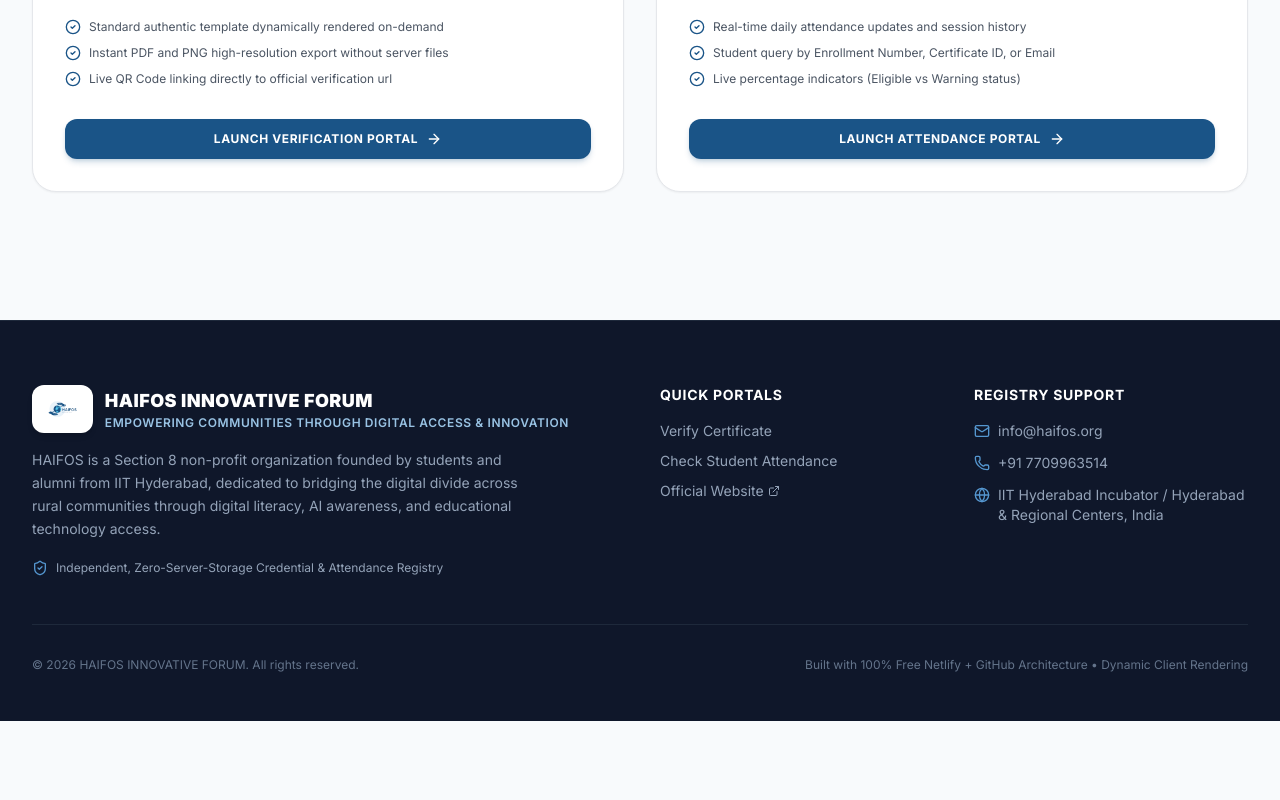
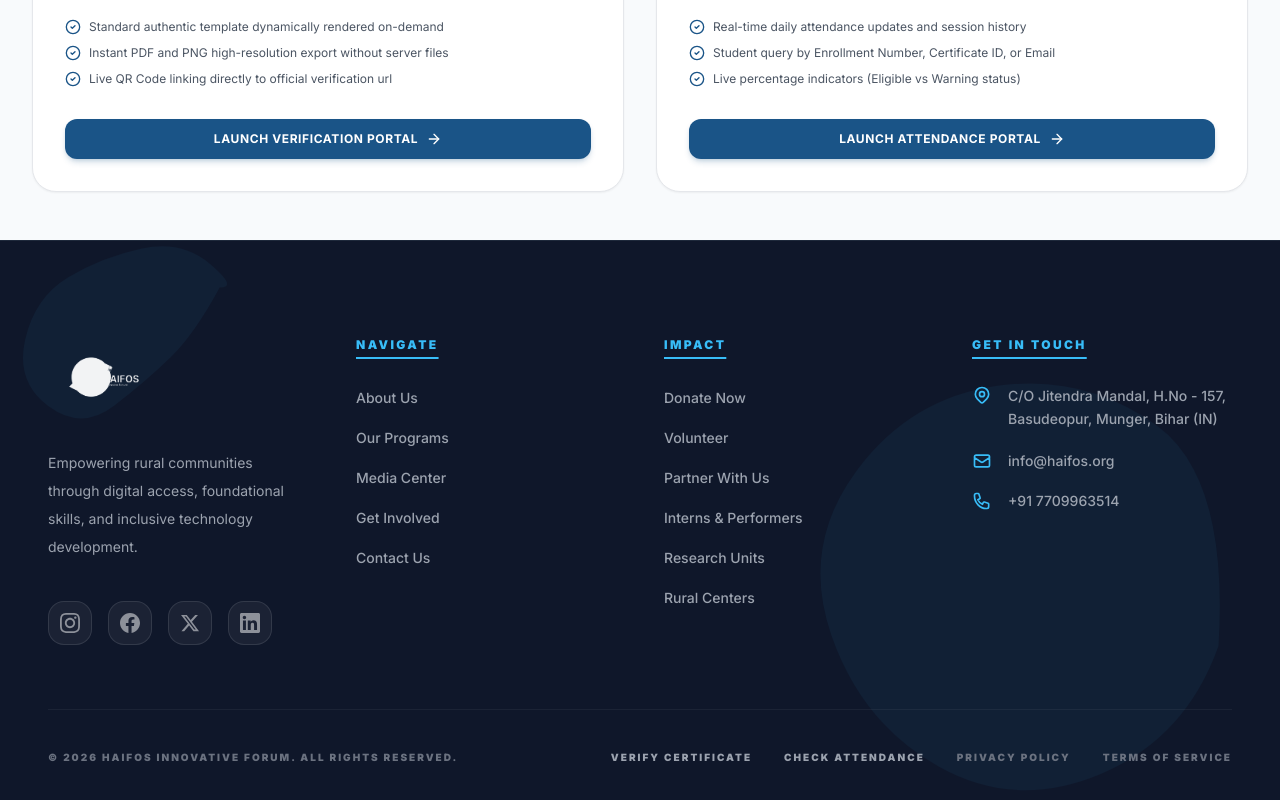
Before and after one commit to ideagen25-dot/haifos-attendance, a React (Vite) app: page / in a window 1280 px wide. Shown: the part 1056-1856 px from the top of the page. Before the commit the page ends 1777 px from the top, so only its background shows below. Built offline with nearby package versions, Linux system fonts and the light colour scheme; no server answers; the database is empty; a web font is replaced by a local one.

Commit message:
Match official HAIFOS website footer design, layout, assets, and styling

```diff
--- a/src/components/Footer.tsx
+++ b/src/components/Footer.tsx
@@ -1,5 +1,4 @@
 import React from 'react';
-import { ShieldCheck, Heart, ExternalLink, Mail, Phone, Globe } from 'lucide-react';
 import { SystemSettings } from '../types';
 
 interface FooterProps {
@@ -9,90 +8,228 @@ interface FooterProps {
 
 export const Footer: React.FC<FooterProps> = ({ settings, setActiveTab }) => {
   return (
-    <footer className="no-print bg-slate-900 text-slate-300 border-t border-slate-800 pt-16 pb-12 mt-20">
-      <div className="max-w-7xl mx-auto px-4 sm:px-6 lg:px-8">
-        <div className="grid grid-cols-1 md:grid-cols-4 gap-10 pb-12 border-b border-slate-800">
+    <footer className="no-print relative bg-[#0F172A] text-white overflow-hidden py-16 lg:py-24 border-t border-slate-800">
 
-          {/* Col 1: About HAIFOS */}
-          <div className="md:col-span-2 space-y-4">
-            <div className="flex items-center gap-3">
-              <div className="bg-white p-2 rounded-xl shadow-md flex items-center justify-center">
-                <img src="/haifos-logo.png" alt="HAIFOS" className="h-8 w-auto object-contain" />
-              </div>
-              <div>
-                <h4 className="text-white font-black text-lg tracking-wide">{settings.orgName}</h4>
-                <p className="text-xs text-brand-300 font-semibold uppercase tracking-wider">{settings.orgTagline}</p>
-              </div>
-            </div>
-            <p className="text-sm text-slate-400 max-w-lg leading-relaxed">
-              HAIFOS is a Section 8 non-profit organization founded by students and alumni from IIT Hyderabad, dedicated to bridging the digital divide across rural communities through digital literacy, AI awareness, and educational technology access.
+      {/* Decorative Asymmetric Blobs matching HAIFOS official website */}
+      <svg
+        viewBox="0 0 500 500"
+        className="absolute bottom-0 right-0 w-[40vw] max-w-lg text-[#38bdf8]/5 pointer-events-none select-none"
+        aria-hidden="true"
+      >
+        <path
+          d="M440,290Q408,380,325,415Q242,450,167,408Q92,366,62,280Q32,194,85,121Q138,48,224,36Q310,24,380,75Q450,126,440,290Z"
+          fill="currentColor"
+        />
+      </svg>
+      <svg
+        viewBox="0 0 600 500"
+        className="absolute top-0 left-0 w-[25vw] max-w-sm text-[#38bdf8]/5 pointer-events-none select-none"
+        aria-hidden="true"
+      >
+        <path
+          d="M412,87Q365,174,320,218Q275,262,214,309Q153,356,91,310Q29,264,47,185Q65,106,128,68Q191,30,266,14Q341,-2,394,43Q447,88,412,87Z"
+          fill="currentColor"
+        />
+      </svg>
+
+      <div className="max-w-7xl mx-auto px-6 sm:px-8 lg:px-12 relative z-10">
+        <div className="grid grid-cols-1 md:grid-cols-2 lg:grid-cols-4 gap-16 lg:gap-12">
+
+          {/* Brand Column */}
+          <div className="lg:col-span-1">
+            <a
+              href="https://haifos.org"
+              target="_blank"
+              rel="noopener noreferrer"
+              className="mb-8 block"
+            >
+              <img
+                src="/haifos-logo.png"
+                alt="HAIFOS"
+                className="object-contain h-16 sm:h-20 w-auto brightness-0 invert opacity-95 hover:opacity-100 transition-opacity"
+              />
+            </a>
+            <p className="text-gray-400 text-sm leading-loose mb-10 max-w-xs">
+              Empowering rural communities through digital access, foundational skills, and inclusive technology development.
             </p>
-            <div className="flex items-center gap-2 text-xs text-slate-400 pt-1">
-              <ShieldCheck className="w-4 h-4 text-brand-400" />
-              <span>Independent, Zero-Server-Storage Credential &amp; Attendance Registry</span>
+            <div className="flex gap-4">
+              {[
+                {
+                  icon: (
+                    <svg className="w-5 h-5 fill-current" viewBox="0 0 24 24">
+                      <path d="M12 2.163c3.204 0 3.584.012 4.85.07 3.252.148 4.771 1.691 4.919 4.919.058 1.265.069 1.645.069 4.849 0 3.205-.012 3.584-.069 4.849-.149 3.225-1.664 4.771-4.919 4.919-1.266.058-1.644.07-4.85.07-3.204 0-3.584-.012-4.849-.07-3.26-.149-4.771-1.699-4.919-4.92-.058-1.265-.07-1.644-.07-4.849 0-3.204.013-3.583.07-4.849.149-3.227 1.664-4.771 4.919-4.919 1.266-.057 1.645-.069 4.849-.069zm0-2.163c-3.259 0-3.667.014-4.947.072-4.358.2-6.78 2.618-6.98 6.98-.059 1.281-.073 1.689-.073 4.948 0 3.259.014 3.668.072 4.948.2 4.358 2.618 6.78 6.98 6.98 1.281.058 1.689.072 4.948.072 3.259 0 3.668-.014 4.948-.072 4.354-.2 6.782-2.618 6.979-6.98.059-1.28.073-1.689.073-4.948 0-3.259-.014-3.667-.072-4.947-.196-4.354-2.617-6.78-6.979-6.98-1.281-.059-1.69-.073-4.949-.073zm0 5.838c-3.403 0-6.162 2.759-6.162 6.162s2.759 6.163 6.162 6.163 6.162-2.759 6.162-6.163c0-3.403-2.759-6.162-6.162-6.162zm0 10.162c-2.209 0-4-1.79-4-4 0-2.209 1.791-4 4-4s4 1.791 4 4c0 2.21-1.791 4-4 4zm6.406-11.845c-.796 0-1.441.645-1.441 1.44s.645 1.44 1.441 1.44c.795 0 1.439-.645 1.439-1.44s-.644-1.44-1.439-1.44z"/>
+                    </svg>
+                  ),
+                  label: 'Instagram',
+                  href: 'https://www.instagram.com/forumhaifos023'
+                },
+                {
+                  icon: (
+                    <svg className="w-5 h-5 fill-current" viewBox="0 0 24 24">
+                      <path d="M24 12.073c0-6.627-5.373-12-12-12s-12 5.373-12 12c0 5.99 4.388 10.954 10.125 11.854v-8.385H7.078v-3.47h3.047V9.43c0-3.007 1.792-4.669 4.533-4.669 1.312 0 2.686.235 2.686.235v2.953H15.83c-1.491 0-1.956.925-1.956 1.874v2.25h3.328l-.532 3.47h-2.796v8.385C19.612 23.027 24 18.062 24 12.073z"/>
+                    </svg>
+                  ),
+                  label: 'Facebook',
+                  href: 'https://www.facebook.com/haifosforum'
+                },
+                {
+                  icon: (
+                    <svg className="w-5 h-5 fill-current" viewBox="0 0 24 24">
+                      <path d="M18.244 2.25h3.308l-7.227 8.26 8.502 11.24H16.17l-5.214-6.817L4.99 21.75H1.68l7.73-8.835L1.254 2.25H8.08l4.713 6.231zm-1.161 17.52h1.833L7.084 4.126H5.117z"/>
+                    </svg>
+                  ),
+                  label: 'X (Twitter)',
+                  href: 'https://x.com/HAifosForeum'
+                },
+                {
+                  icon: (
+                    <svg className="w-5 h-5 fill-current" viewBox="0 0 24 24">
+                      <path d="M20.447 20.452h-3.554v-5.569c0-1.328-.027-3.037-1.852-3.037-1.853 0-2.136 1.445-2.136 2.939v5.667H9.351V9h3.414v1.561h.046c.477-.9 1.637-1.85 3.37-1.85 3.601 0 4.267 2.37 4.267 5.455v6.286zM5.337 7.433c-1.144 0-2.063-.926-2.063-2.065 0-1.138.92-2.063 2.063-2.063 1.14 0 2.064.925 2.064 2.063 0 1.139-.925 2.065-2.064 2.065zm1.782 13.019H3.555V9h3.564v11.452zM22.225 0H1.771C.792 0 0 .774 0 1.729v20.542C0 23.227.792 24 1.771 24h20.451C23.2 24 24 23.227 24 22.271V1.729C24 .774 23.2 0 22.222 0h.003z"/>
+                    </svg>
+                  ),
+                  label: 'LinkedIn',
+                  href: 'https://www.linkedin.com/in/haifos-innovative-forum-1375342aa/'
+                },
+              ].map((social) => (
+                <a
+                  key={social.label}
+                  href={social.href}
+                  target="_blank"
+                  rel="noopener noreferrer"
+                  className="w-11 h-11 rounded-2xl bg-white/5 border border-white/10 flex items-center justify-center text-white/50 hover:text-white hover:bg-[#38bdf8]/20 hover:border-[#38bdf8]/40 transition-all duration-300"
+                  aria-label={social.label}
+                >
+                  {social.icon}
+                </a>
+              ))}
             </div>
           </div>
 
-          {/* Col 2: Quick Links */}
+          {/* Navigation Column */}
           <div>
-            <h5 className="text-white font-bold text-sm uppercase tracking-wider mb-4">Quick Portals</h5>
-            <ul className="space-y-2.5 text-sm text-slate-400">
-              <li>
-                <button
-                  onClick={() => { setActiveTab('verify'); window.scrollTo({ top: 0, behavior: 'smooth' }); }}
-                  className="hover:text-brand-400 transition-colors"
-                >
-                  Verify Certificate
-                </button>
+            <h4 className="text-xs font-black uppercase tracking-[0.2em] text-[#38bdf8] mb-8 underline decoration-2 underline-offset-8 decoration-[#38bdf8]">
+              Navigate
+            </h4>
+            <ul className="space-y-4">
+              {[
+                { label: 'About Us', href: 'https://haifos.org/about' },
+                { label: 'Our Programs', href: 'https://haifos.org/programs' },
+                { label: 'Media Center', href: 'https://haifos.org/media' },
+                { label: 'Get Involved', href: 'https://haifos.org/get-involved' },
+                { label: 'Contact Us', href: 'https://haifos.org/contact' },
+              ].map((link) => (
+                <li key={link.label}>
+                  <a
+                    href={link.href}
+                    target="_blank"
+                    rel="noopener noreferrer"
+                    className="text-gray-400 hover:text-white text-sm font-medium transition-colors"
+                  >
+                    {link.label}
+                  </a>
+                </li>
+              ))}
+            </ul>
+          </div>
+
+          {/* Impact Column */}
+          <div>
+            <h4 className="text-xs font-black uppercase tracking-[0.2em] text-[#38bdf8] mb-8 underline decoration-2 underline-offset-8 decoration-[#38bdf8]">
+              Impact
+            </h4>
+            <ul className="space-y-4">
+              {[
+                { label: 'Donate Now', href: 'https://haifos.org/donate' },
+                { label: 'Volunteer', href: 'https://haifos.org/get-involved#volunteer' },
+                { label: 'Partner With Us', href: 'https://haifos.org/get-involved#partner' },
+                { label: 'Interns & Performers', href: 'https://haifos.org/get-involved/interns' },
+                { label: 'Research Units', href: 'https://haifos.org/programs#research' },
+                { label: 'Rural Centers', href: 'https://haifos.org/programs#centers' },
+              ].map((link) => (
+                <li key={link.label}>
+                  <a
+                    href={link.href}
+                    target="_blank"
+                    rel="noopener noreferrer"
+                    className="text-gray-400 hover:text-white text-sm font-medium transition-colors"
+                  >
+                    {link.label}
+                  </a>
+                </li>
+              ))}
+            </ul>
+          </div>
+
+          {/* Contact Column */}
+          <div>
+            <h4 className="text-xs font-black uppercase tracking-[0.2em] text-[#38bdf8] mb-8 underline decoration-2 underline-offset-8 decoration-[#38bdf8]">
+              Get In Touch
+            </h4>
+            <ul className="space-y-5 text-sm">
+              <li className="flex gap-4">
+                <svg className="w-5 h-5 text-[#38bdf8] flex-shrink-0" fill="none" viewBox="0 0 24 24" stroke="currentColor">
+                  <path strokeLinecap="round" strokeLinejoin="round" strokeWidth={2} d="M17.657 16.657L13.414 20.9a1.998 1.998 0 01-2.827 0l-4.244-4.243a8 8 0 1111.314 0z" />
+                  <path strokeLinecap="round" strokeLinejoin="round" strokeWidth={2} d="M15 11a3 3 0 11-6 0 3 3 0 016 0z" />
+                </svg>
+                <span className="text-gray-400 font-medium leading-relaxed">
+                  C/O Jitendra Mandal, H.No - 157, Basudeopur, Munger, Bihar (IN)
+                </span>
               </li>
               <li>
-                <button
-                  onClick={() => { setActiveTab('attendance'); window.scrollTo({ top: 0, behavior: 'smooth' }); }}
-                  className="hover:text-brand-400 transition-colors"
-                >
-                  Check Student Attendance
-                </button>
+                <a href="mailto:info@haifos.org" className="flex items-center gap-4 text-gray-400 hover:text-white transition-colors font-medium">
+                  <svg className="w-5 h-5 text-[#38bdf8]" fill="none" viewBox="0 0 24 24" stroke="currentColor">
+                    <path strokeLinecap="round" strokeLinejoin="round" strokeWidth={2} d="M3 8l7.89 5.26a2 2 0 002.22 0L21 8M5 19h14a2 2 0 002-2V7a2 2 0 00-2-2H5a2 2 0 00-2 2v10a2 2 0 002 2z" />
+                  </svg>
+                  info@haifos.org
+                </a>
               </li>
               <li>
-                <a
-                  href={settings.orgWebsite}
-                  target="_blank"
-                  rel="noopener noreferrer"
-                  className="inline-flex items-center gap-1 hover:text-brand-400 transition-colors"
-                >
-                  Official Website <ExternalLink className="w-3 h-3" />
+                <a href="tel:+917709963514" className="flex items-center gap-4 text-gray-400 hover:text-white transition-colors font-medium">
+                  <svg className="w-5 h-5 text-[#38bdf8]" fill="none" viewBox="0 0 24 24" stroke="currentColor">
+                    <path strokeLinecap="round" strokeLinejoin="round" strokeWidth={2} d="M3 5a2 2 0 012-2h2.28a1 1 0 01.948.684l1.498 4.493a1 1 0 01-.502 1.21l-2.257 1.13a11.042 11.042 0 005.516 5.516l1.13-2.257a1 1 0 011.21-.502l4.493 1.498a1 1 0 01.684.949V19a2 2 0 01-2 2h-1C9.716 21 3 14.284 3 6V5z" />
+                  </svg>
+                  +91 7709963514
                 </a>
               </li>
             </ul>
           </div>
-
-          {/* Col 3: Contact & Registry Support */}
-          <div>
-            <h5 className="text-white font-bold text-sm uppercase tracking-wider mb-4">Registry Support</h5>
-            <ul className="space-y-3 text-sm text-slate-400">
-              <li className="flex items-center gap-2">
-                <Mail className="w-4 h-4 text-brand-400 flex-shrink-0" />
-                <span>{settings.orgEmail}</span>
-              </li>
-              <li className="flex items-center gap-2">
-                <Phone className="w-4 h-4 text-brand-400 flex-shrink-0" />
-                <span>{settings.orgPhone}</span>
-              </li>
-              <li className="flex items-start gap-2">
-                <Globe className="w-4 h-4 text-brand-400 flex-shrink-0 mt-0.5" />
-                <span>{settings.orgAddress}</span>
-              </li>
-            </ul>
-          </div>
-
         </div>
 
-        {/* Bottom Bar */}
-        <div className="pt-8 flex flex-col sm:flex-row items-center justify-between text-xs text-slate-500 gap-4">
-          <p>&copy; {new Date().getFullYear()} {settings.orgName}. All rights reserved.</p>
-          <p className="flex items-center gap-1">
-            Built with 100% Free Netlify + GitHub Architecture &bull; Dynamic Client Rendering
+        {/* Sub-footer Bar with portal actions and copyright */}
+        <div className="border-t border-white/5 mt-16 pt-10 flex flex-col md:flex-row justify-between items-center gap-6">
+          <p className="text-[10px] uppercase font-black tracking-[0.2em] text-gray-500">
+            © {new Date().getFullYear()} HAIFOS Innovative Forum. All rights reserved.
           </p>
+          <div className="flex flex-wrap items-center gap-6 sm:gap-8">
+            <button
+              onClick={() => { setActiveTab('verify'); window.scrollTo({ top: 0, behavior: 'smooth' }); }}
+              className="text-[10px] uppercase font-black tracking-[0.2em] text-gray-400 hover:text-[#38bdf8] transition-colors"
+            >
+              Verify Certificate
+            </button>
+            <button
+              onClick={() => { setActiveTab('attendance'); window.scrollTo({ top: 0, behavior: 'smooth' }); }}
+              className="text-[10px] uppercase font-black tracking-[0.2em] text-gray-400 hover:text-[#38bdf8] transition-colors"
+            >
+              Check Attendance
+            </button>
+            <a
+              href="https://haifos.org/privacy"
+              target="_blank"
+              rel="noopener noreferrer"
+              className="text-[10px] uppercase font-black tracking-[0.2em] text-gray-500 hover:text-white transition-colors"
+            >
+              Privacy Policy
+            </a>
+            <a
+              href="https://haifos.org/terms"
+              target="_blank"
+              rel="noopener noreferrer"
+              className="text-[10px] uppercase font-black tracking-[0.2em] text-gray-500 hover:text-white transition-colors"
+            >
+              Terms of Service
+            </a>
+          </div>
         </div>
       </div>
     </footer>
```
Also changed, not shown: 1 other file (tests, documents, lock files or other folders).
